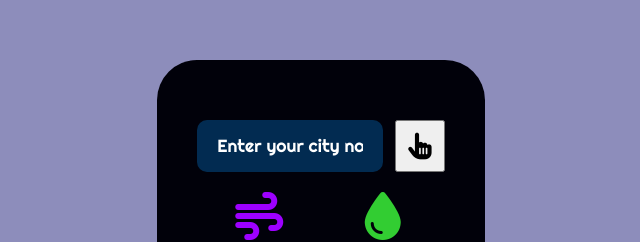
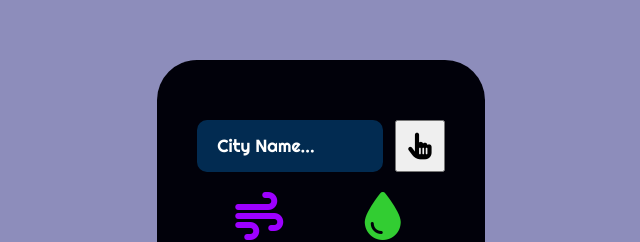
Before and after one commit to Dark-codez/Weather, a React (Create React App) app: page / in a window 1280 px wide. Shown: the part 200-442 px from the top of the page, without its empty margins (319-959 px from the left). Built offline with nearby package versions, Linux system fonts and the light colour scheme; a web font is replaced by a local one.

Commit message:
Update App.js

```diff
--- a/src/App.js
+++ b/src/App.js
@@ -26,7 +26,7 @@ function App() {
           <input
             type = 'text'
             name = 'searchbar'
-            placeholder = "Enter your city name"
+            placeholder = "City Name..."
             onChange={(e) => {
               setCity(e.currentTarget.value)
             }}
```
